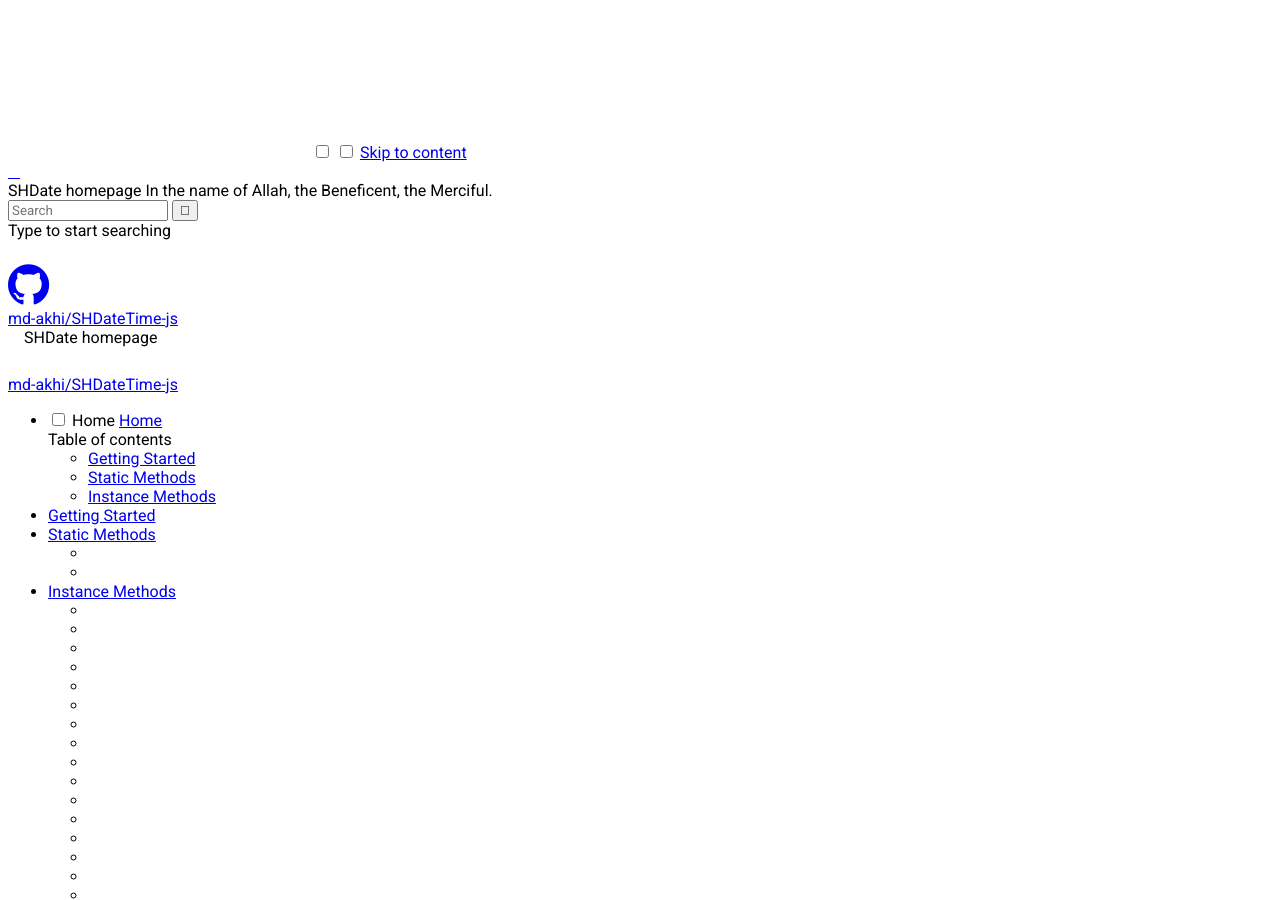
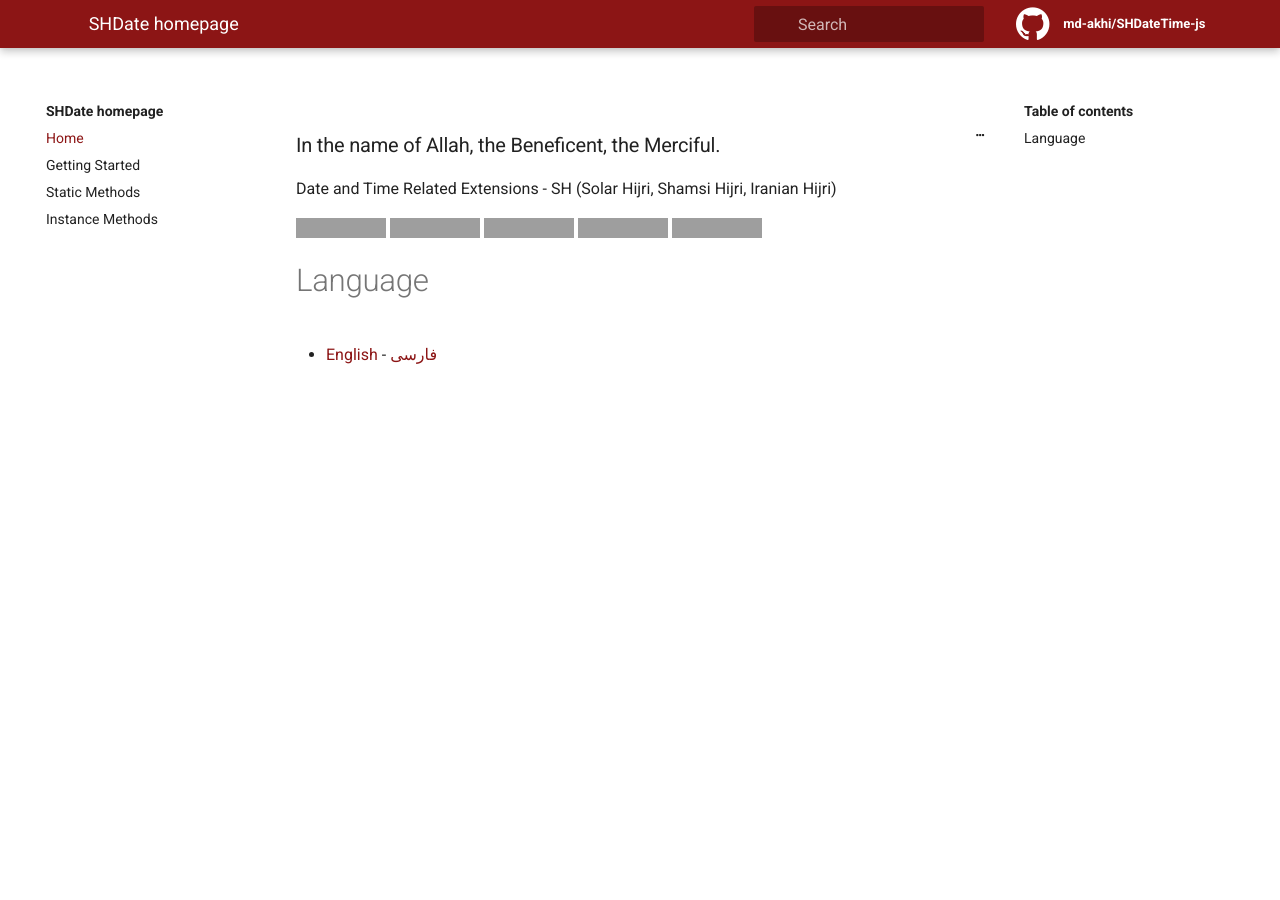
Before and after one commit to md-akhi/SHDateTime-js, a Jekyll site: the page built from docs/index.md, in a window 1280 px wide and 900 px high. Built offline with Jekyll 4.4.1, drawn with Linux system fonts in a browser that asks for light colours; our own code applies the rules of GitHub Pages for plain Markdown files; grey boxes are pictures that could not be loaded.

Commit message:
docs(dev): develop
Signed-off-by: MD Amanalikhani <md.akhi.ir@gmail.com>
Co-authored-by: MD Amanalikhani <md.akhi.ir@gmail.com>

```diff
--- a/docs/_config.yml
+++ b/docs/_config.yml
@@ -21,7 +21,7 @@ description: > # this means to ignore newlines until "baseurl:"
   Date and Time Related Extensions - SH (Solar Hijri, Shamsi Hijri, Iranian Hijri)
 
 # DO NOT CHANGE THE LINE OF THIS FILE without editing .circleci/circle_urls.sh
-baseurl: "SHDateTime-js" # the subpath of your site, e.g. /blog
+baseurl: "/SHDateTime-js" # the subpath of your site, e.g. /blog
 
 # This is mostly for testing
 url: "https://md-akhi.github.io" # the base hostname & protocol for your site
```
